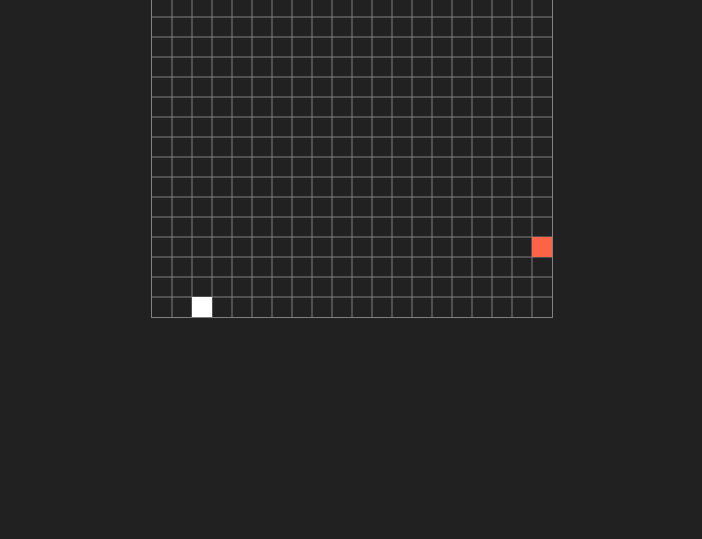
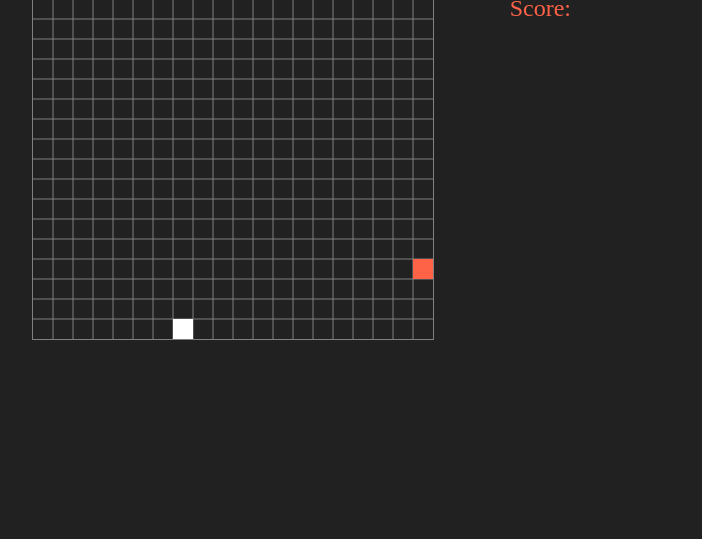
Before and after one commit to EvrenBodur/snake-game, a plain HTML site: page index.html in a window 1280 px wide. Shown: the part 261-800 px from the top of the page, without its empty margins (288-990 px from the left). Drawn offline with Linux system fonts and the light colour scheme.

Commit message:
update controller

```diff
--- a/app.css
+++ b/app.css
@@ -13,11 +13,35 @@ body {
   justify-content: center;
 }
 
+.container {
+  display: flex;
+  width: 50%;
+  justify-content: space-between;
+}
+
+.game-title {
+  font-size: 2.5rem;
+  color: rgb(39, 131, 39);
+}
+
+.score-container {
+  display: flex;
+  margin-top: 10px;
+  align-items: center;
+  justify-content: center;
+}
+
+.score-title {
+  font-size: 1.5rem;
+  color: tomato;
+}
+
 #canvas {
   border: 1px solid grey;
 }
 .score {
-  text-align: center;
-  width: 100%;
-  height: 5vh;
+  width: 50px;
+  font-size: 1.5rem;
+  color: limegreen;
+  margin-left: 10px;
 }
--- a/app.js
+++ b/app.js
@@ -1,6 +1,7 @@
 const canvas = document.getElementById("canvas");
 const ctx = canvas.getContext("2d");
 const score = document.querySelector(".score");
+
 canvas.width = 400;
 canvas.height = 400;
 const grid = 20;
@@ -18,7 +19,7 @@ class Board {
       ctx.stroke();
     }
 
-    for (let i = this.rows; i < canvas.height - 1; i += this.rows) {
+    for (let i = this.rows; i < canvas.height; i += this.rows) {
       ctx.strokeStyle = "grey";
       ctx.beginPath();
       ctx.moveTo(0, i);
@@ -56,27 +57,47 @@ class Snake {
     this.x += this.speedX;
     this.y += this.speedY;
 
-    if (this.x > canvas.width - 1) this.x = 0;
-    if (this.x < 0) this.x = canvas.width - 1;
-    if (this.y > canvas.height - 1) this.y = 0;
-    if (this.y < 0) this.y = canvas.height - 1;
+    if (this.x > canvas.width - grid) this.x = 0;
+    if (this.x < 0) this.x = canvas.width;
+    if (this.y > canvas.height - grid) this.y = 0;
+    if (this.y < 0) this.y = canvas.height;
   };
 
   controller = (e) => {
     switch (e.code) {
       case "KeyW":
+        if (
+          (this.speedX === 0 && this.speedY === -grid) ||
+          this.speedY === grid
+        )
+          break;
         this.speedX = 0;
         this.speedY = -grid;
         break;
       case "KeyA":
+        if (
+          (this.speedY === 0 && this.speedX === -grid) ||
+          this.speedX === grid
+        )
+          break;
         this.speedX = -grid;
         this.speedY = 0;
         break;
       case "KeyS":
+        if (
+          (this.speedX === 0 && this.speedY === grid) ||
+          this.speedY === -grid
+        )
+          break;
         this.speedX = 0;
         this.speedY = grid;
         break;
       case "KeyD":
+        if (
+          (this.speedY === 0 && this.speedX === grid) ||
+          this.speedX === -grid
+        )
+          break;
         this.speedX = grid;
         this.speedY = 0;
         break;
@@ -147,7 +168,7 @@ function init() {
     }
 
     snake.collision();
-  }, 200);
+  }, 100);
 }
 
 init();
--- a/index.html
+++ b/index.html
@@ -9,7 +9,13 @@
   <body>
     <div class="container">
       <canvas id="canvas"></canvas>
-      <div class="score"></div>
+      <div class="info">
+        <div class="game-title">Snake Game</div>
+        <div class="score-container">
+          <div class="score-title">Score:</div>
+          <div class="score"></div>
+        </div>
+      </div>
     </div>
     <script src="./app.js"></script>
   </body>
```
